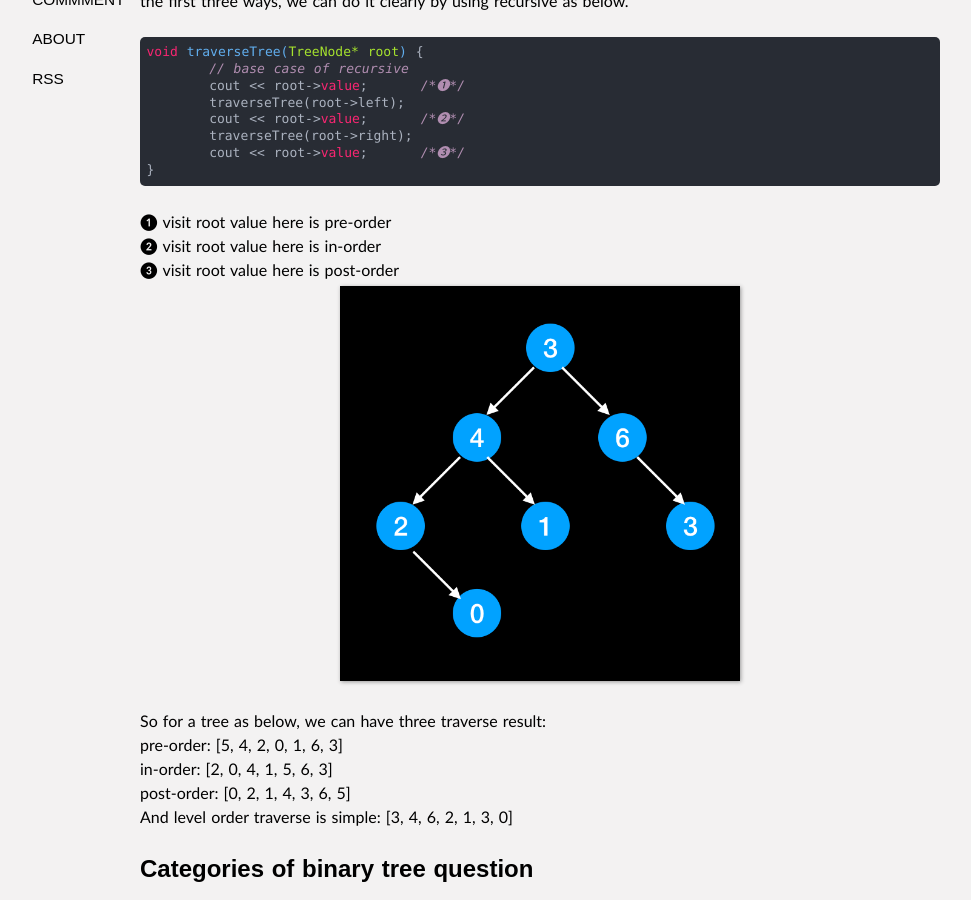
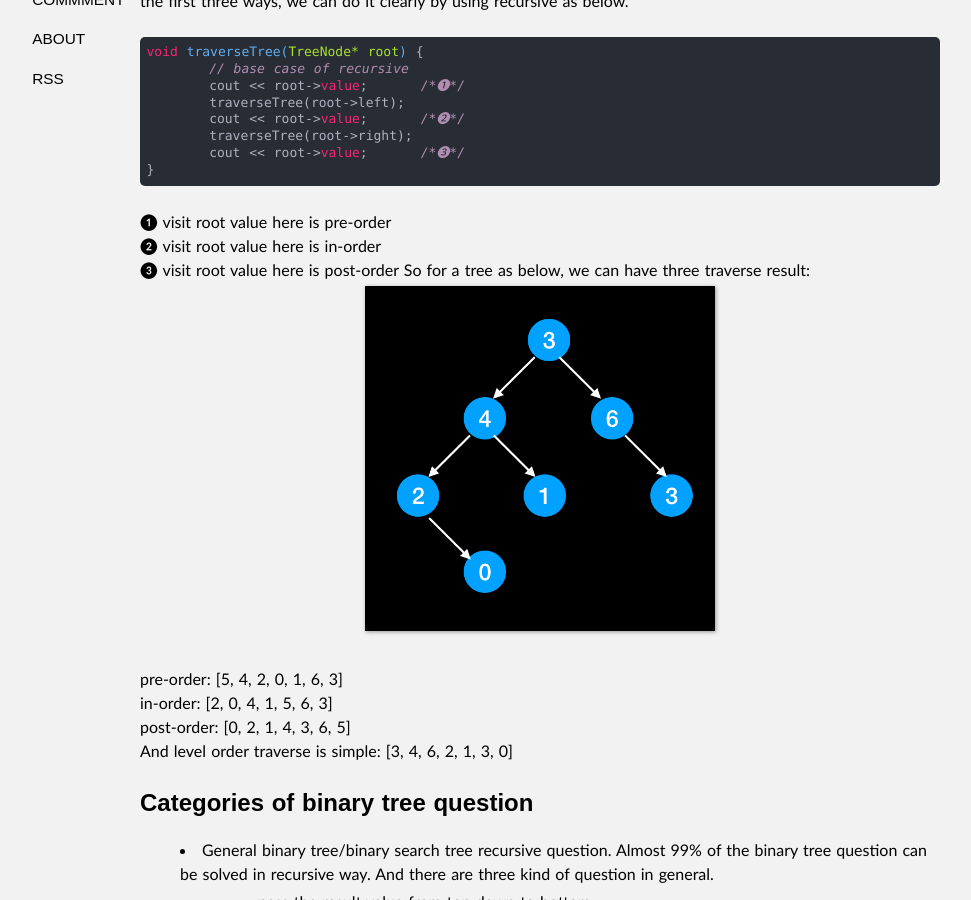
Before and after one commit to goingeast/goingeast.github.io, a Jekyll site: the page built from _posts/2019-07-22-Binary-Tree-Question-Summary.md, in a window 1280 px wide and 900 px high, scrolled down 251 px. Shown: the whole window, without its empty margins (100-1071 px from the left). Built offline with Jekyll 4.4.1, drawn with Linux system fonts in a browser that asks for light colours; our own code applies the rules of GitHub Pages for plain Markdown files.

Commit message:
Update 2019-07-22-Binary-Tree-Question-Summary.md

```diff
--- a/_posts/2019-07-22-Binary-Tree-Question-Summary.md
+++ b/_posts/2019-07-22-Binary-Tree-Question-Summary.md
@@ -16,8 +16,9 @@ void traverseTree(TreeNode* root) {
 ❶ visit root value here is pre-order
 ❷ visit root value here is in-order
 ❸ visit root value here is post-order
-<img src ="../media/pic/bt_summary.png"  width="400">
 So for a tree as below, we can have three traverse result:
+<img src ="../media/pic/bt_summary.png"  width="350">
+
 pre-order: [5, 4, 2, 0, 1, 6, 3]
 in-order: [2, 0, 4, 1, 5, 6, 3]
 post-order: [0, 2, 1, 4, 3, 6, 5]
```
